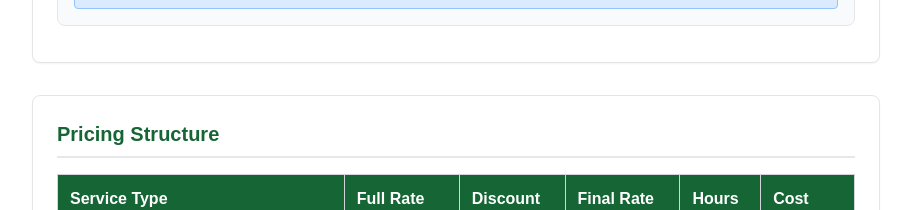
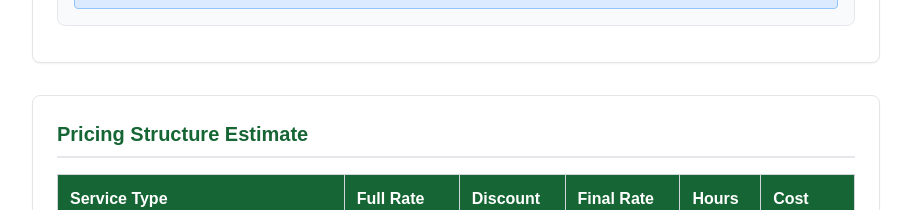
Before and after one commit to allene-norton/sow-template-v2, a Next.js app: page / in a window 1280 px wide. Shown: the part 2840-3050 px from the top of the page, without its empty margins (184-1095 px from the left). Built offline with nearby package versions, Linux system fonts and the light colour scheme.

Commit message:
change pricing structure to estimate

```diff
--- a/components/sow/pricing-structure-preview.tsx
+++ b/components/sow/pricing-structure-preview.tsx
@@ -15,7 +15,7 @@ export function PricingStructurePreview({
   return (
     <Card className="mb-8">
       <CardContent className="p-6">
-        <h2 className="text-xl font-semibold text-green-800 mb-4 border-b-2 border-gray-200 pb-2">Pricing Structure</h2>
+        <h2 className="text-xl font-semibold text-green-800 mb-4 border-b-2 border-gray-200 pb-2">Pricing Structure Estimate</h2>
         <div className="overflow-x-auto">
           <table className="w-full border-collapse">
             <thead>
```
